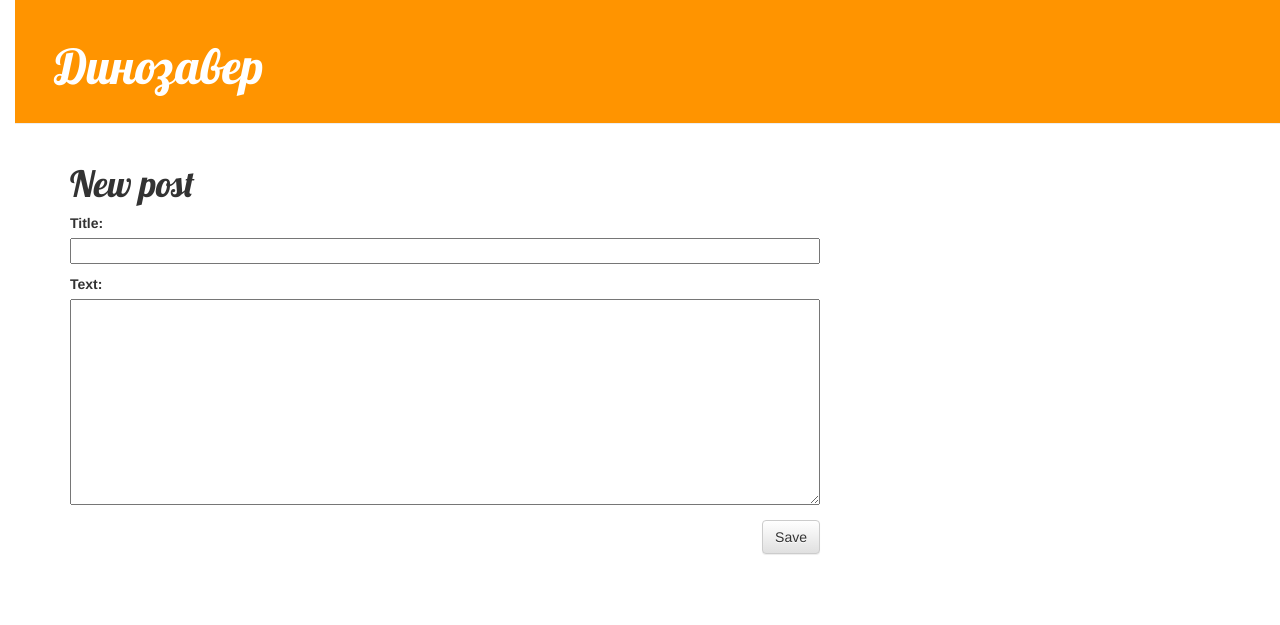
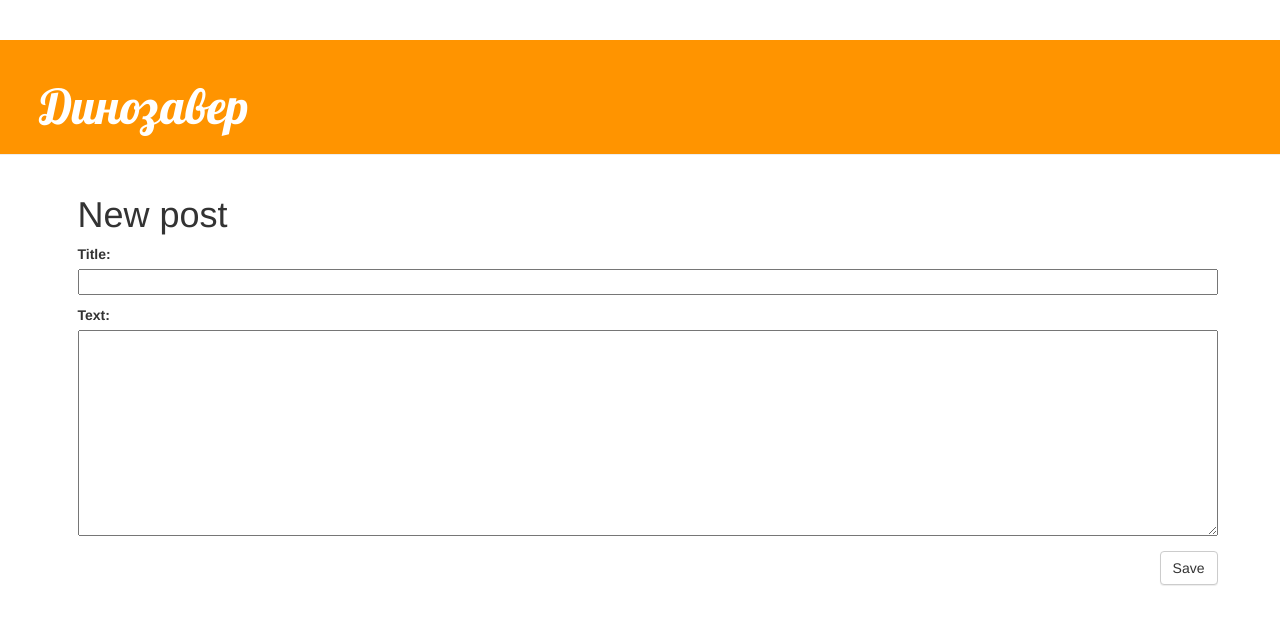
Before and after one commit to Be9st/km, a Django app: page /post/new/ in a window 1280 px wide. Shown: the top 625 px of the page. Run offline with Django 3.2, Linux system fonts and the light colour scheme; some libraries are stand-ins or nearby versions.

Commit message:
Huy sosi

```diff
--- a/blog/static/css/blog.css
+++ b/blog/static/css/blog.css
@@ -52,3 +52,5 @@
 .post h1 a, .post h1 a:visited {
     color: #000000;
 }
+
+.
--- a/blog/templates/blog/base.html
+++ b/blog/templates/blog/base.html
@@ -2,27 +2,37 @@
 <!DOCTYPE html>
 <html lang="en">
     <head>
+
         <title>Динозавер</title>
-        <link rel="stylesheet" href="//maxcdn.bootstrapcdn.com/bootstrap/3.2.0/css/bootstrap.min.css">
-        <link rel="stylesheet" href="//maxcdn.bootstrapcdn.com/bootstrap/3.2.0/css/bootstrap-theme.min.css">
+        <meta name="viewport" content="width=device-width, initial-scale=1.0">
         <link href='//fonts.googleapis.com/css?family=Lobster&subset=latin,latin-ext' rel='stylesheet' type='text/css'>
         <link rel="stylesheet" href="{% static 'css/blog.css' %}">
+        <link rel="stylesheet" href="{% static 'css/bootstrap-theme.css' %}">
+        <link rel="stylesheet" href="{% static 'css/bootstrap.css' %}">
         <meta charset="UTF-8">
     </head>
     <body>
+
+
+    <div class="row">
     <div class="page-header">
         <h1><a href="/">Динозавер</a></h1>
         {% if user.is_authenticated %}
             <a href="{% url 'post_new' %}" class="top-menu"><span class="glyphicon glyphicon-plus"></span></a>
         {% endif %}
     </div>
-    <div class="content container">
+    </div>
+
         <div class="row">
-            <div class="col-md-8">
-            {% block content %}
-            {% endblock %}
+            <div class="content container">
+                <div class="row">
+                    <div class="col-xs-12">
+                        {% block content %}
+                        {% endblock %}
+                    </div>
+                </div>
             </div>
         </div>
-    </div>
+
     </body>
 </html>
```
